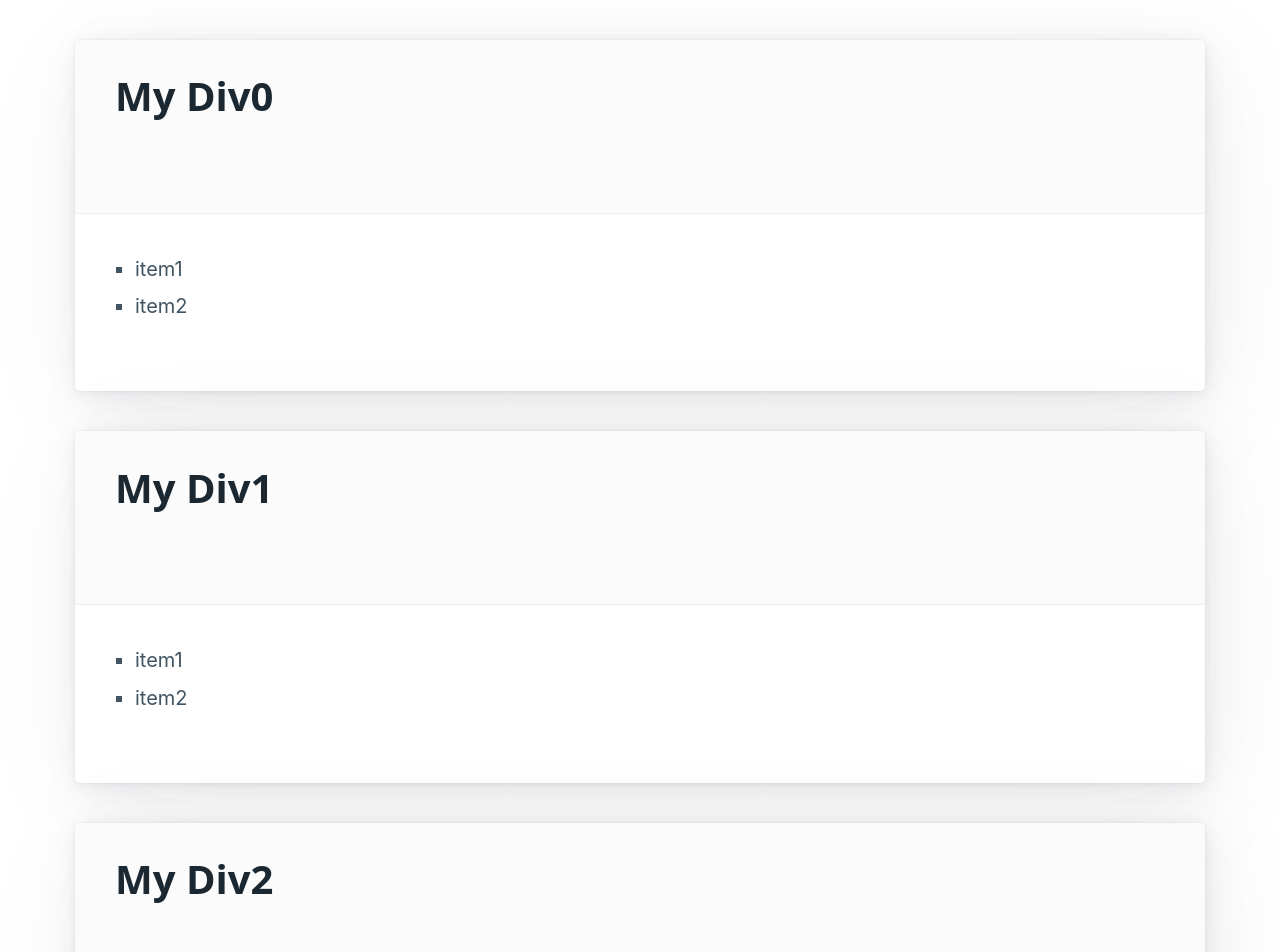
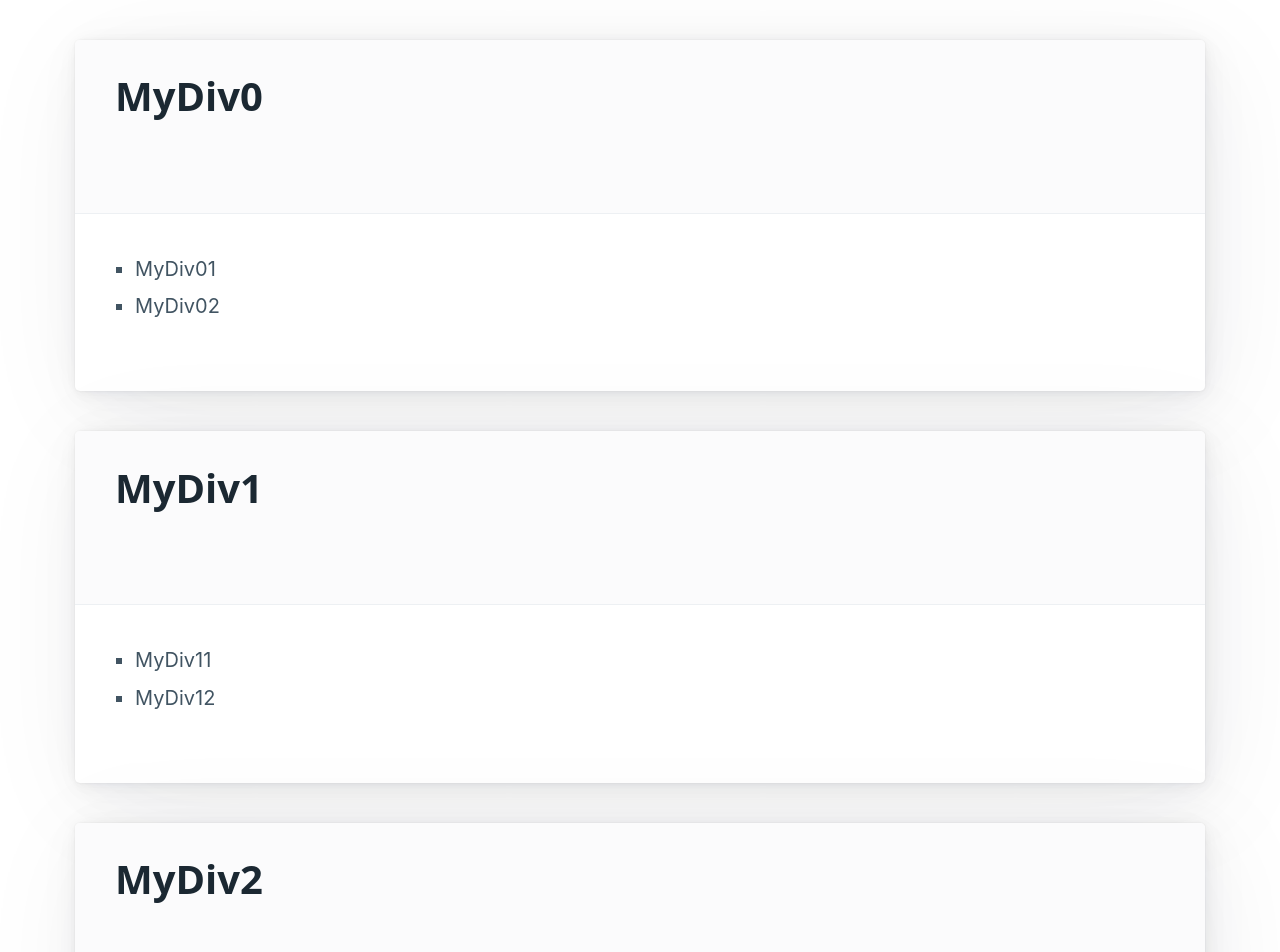
Before and after one commit to YeDongVibe/React_Class, a React (Create React App) app: page / in a window 1280 px wide. Shown: the top 952 px of the page. Built offline with nearby package versions, Linux system fonts and the light colour scheme.

Commit message:
23.04.25

```diff
--- a/src/04/MyDiv.js
+++ b/src/04/MyDiv.js
@@ -4,9 +4,9 @@ const MyDiv = () => {
 
     return (
         <main className="container">
-            <MyDivArticle aname = 'My Div0'/>   {/* aname이라는 속성을 가진 MyDivArticle */}
-            <MyDivArticle aname = 'My Div1'/>
-            <MyDivArticle aname = 'My Div2'/>
+            <MyDivArticle />   {/* aname이라는 속성을 가진 MyDivArticle */}
+            <MyDivArticle aname = 'MyDiv1'/>
+            <MyDivArticle aname = 'MyDiv2'/>
         </main>
     );
 }
--- a/src/04/MyDivArticle.js
+++ b/src/04/MyDivArticle.js
@@ -1,14 +1,23 @@
-const MyDivArticle = (probs) => {
+
+//probs함수를 사용하여 나타내기.
+//const MyDivArticle = (probs) => {
+// 매게 변수를 probs 사용하지 않고 오브젝트에 매개변수명을 넣어서 사용.
+const MyDivArticle = ({ aname }) => {
+    //const aname = probs.aname;
+
+    let n = (aname === undefined) ? '0' : aname.slice(-1); {/* 삼항 연산자 : aname을 n으로 선언하여 끝부분을 잘라내고 0 삽입*/ }
 
     return (
 
         <article>
-        <header><h1>{probs.aname}</h1></header>
-        <ul>
-            <li>item1</li>
-            <li>item2</li>
-        </ul>
-    </article>
+            <header><h1>{aname || 'MyDiv0'}</h1></header> {/*아무것도 없을 때 이렇게 쓰면 MyDiv0로 표시된다. */}
+            <ul>
+                <li>{n == '0' ? 'MyDiv0' : 'MyDiv' + n}1</li> {/* 삼항연산자로 이용 */}
+                <li>{'MyDiv' + n}2</li>
+                {/* <li>{aname || 'MyDiv0' + '1'}</li> {aname}1 이라고 써도 무관. */}
+                {/* <li>{'MyDiv' + n}2</li> */}
+            </ul>
+        </article>
     );
 }
 
```
